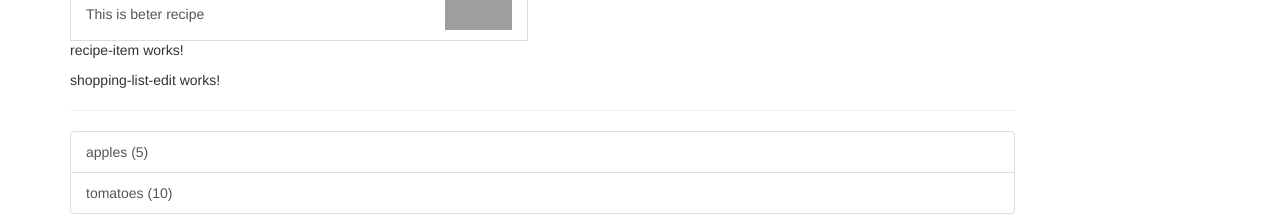
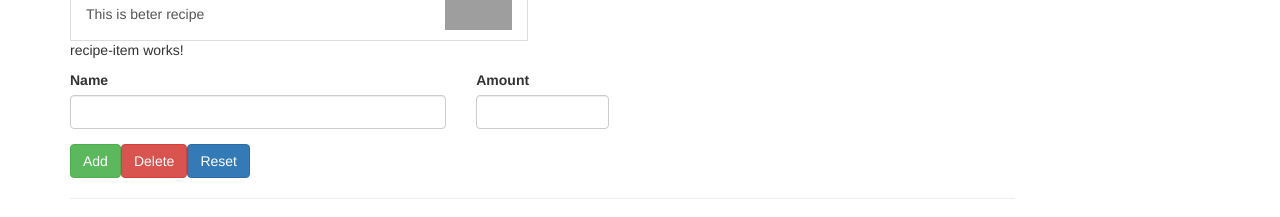
Before and after one commit to thiefunny/max-cooking-app, an Angular app: page / in a window 1280 px wide. Shown: the part 249-466 px from the top of the page. Built offline with nearby package versions, Linux system fonts and the light colour scheme; grey boxes are pictures that could not be loaded.

Commit message:
Shopping List html added

```diff
--- a/src/app/shopping-list/shopping-list-edit/shopping-list-edit.component.html
+++ b/src/app/shopping-list/shopping-list-edit/shopping-list-edit.component.html
@@ -1 +1,24 @@
-<p>shopping-list-edit works!</p>
+<div class="row">
+  <div class="col-xs-12">
+    <form>
+      <div class="row">
+        <div class="col-sm-5 form-group">
+          <label for="name">Name</label>
+          <input type="text" id="name" class="form-control">
+        </div>
+        <div class="col-sm-2 form-group">
+          <label for="amount">Amount</label>
+          <input type="number" id="amount" class="form-control">
+        </div>
+      </div>
+      <div class="row">
+        <div class="col-xs-12">
+            <button class="btn btn-success" type="submit">Add</button>
+            <button class="btn btn-danger" type="button">Delete</button>
+            <button class="btn btn-primary" type="button">Reset</button>
+        </div>
+      </div>
+
+    </form>
+  </div>
+</div>
```
